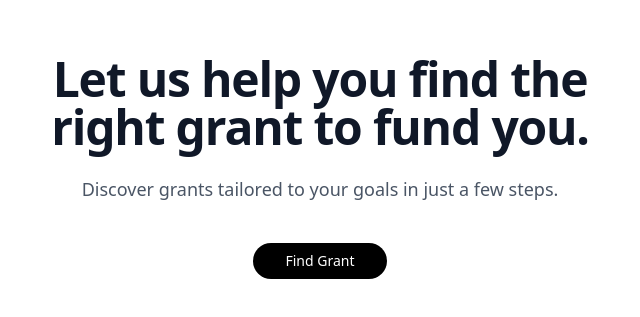
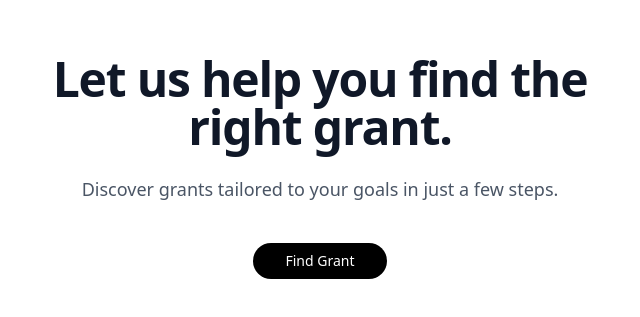
Before and after one commit to ronithsaju/grant-finder, a Next.js app: page / in a window 1280 px wide. Shown: the part 233-550 px from the top of the page, without its empty margins (320-960 px from the left). Built offline with nearby package versions, Linux system fonts and the light colour scheme.

Commit message:
Update front page

```diff
--- a/app/page.tsx
+++ b/app/page.tsx
@@ -6,7 +6,7 @@ export default function Home() {
     <main className="flex min-h-screen items-center justify-center bg-white px-6">
       <div className="max-w-xl text-center">
         <h1 className="text-4xl font-semibold tracking-tight text-gray-900 sm:text-5xl">
-          Let us help you find the right grant to fund you.
+          Let us help you find the right grant.
         </h1>
 
         <p className="mt-6 text-lg text-gray-600">
```
